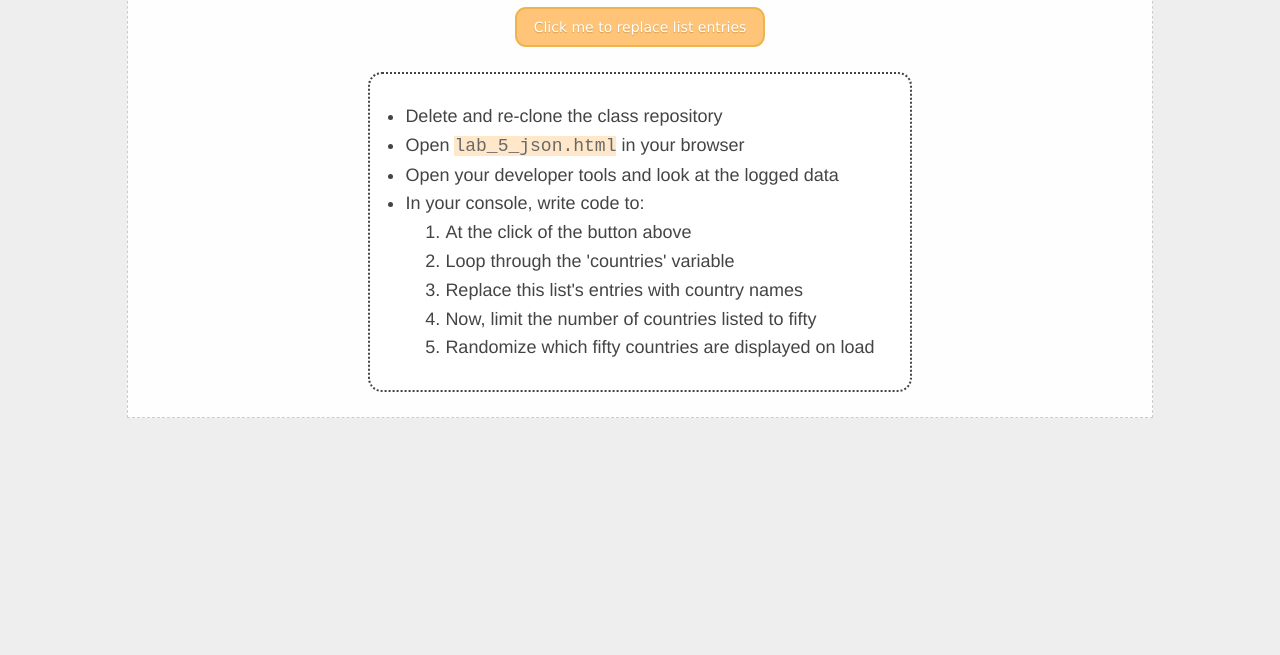
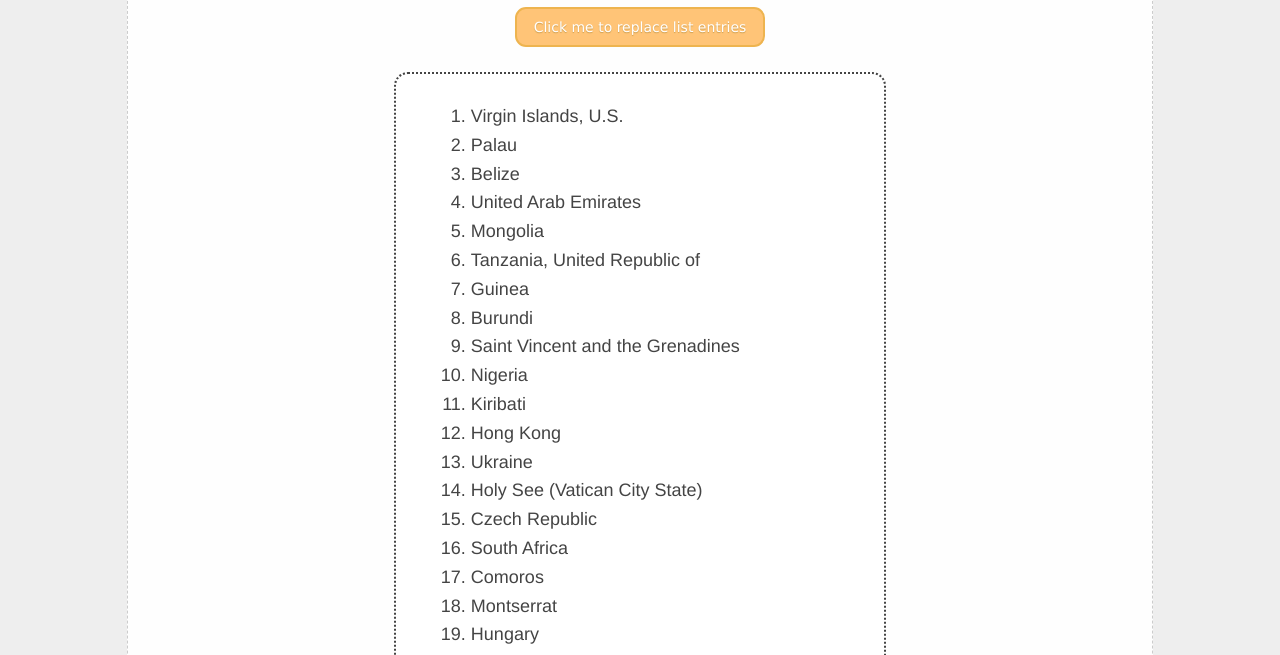
Before and after one commit to ctang125/ctang125.github.io, a plain HTML site: page lab_5/lab_5_json.html in a window 1280 px wide. Both pictures are taken after a click on the button "Click me to replace list entries". Shown: the part 142-797 px from the top of the page. Drawn offline with Linux system fonts and the light colour scheme.

Commit message:
Answered Lab

```diff
--- a/lab_5/lab_5_json.html
+++ b/lab_5/lab_5_json.html
@@ -11,7 +11,7 @@
     <div class="wrapper">
       <div class="header">Test JSON page</div>
       <!-- <button class="button" onclick="loadData()">Load Some JSON</button> -->
-      <button class="button" onclick="console.log('You haven\'t written a function yet!');">Click me to replace list entries</button>
+      <button class="button" onclick="replace()">Click me to replace list entries</button>
       <div class="content">
         <ul class="instructions">
           <li>Delete and re-clone the class repository</li>
@@ -278,7 +278,27 @@
       { "name": "Zambia", "code": "ZM" },
       { "name": "Zimbabwe", "code": "ZW" }
     ]
+
+    sessionStorage.setItem('newCountries', JSON.stringify(countries));
+    const edits = sessionStorage.getItem('newCountries');
+
+
+    function randomize() {
+        return Math.floor(Math.random() * (countries.length));
+    }
+
+    function replace() {
+        let newList = "";
+        let oldList = document.getElementsByClassName("instructions");
+        let i;
+        for (i = 0; i < 50; i++) {
+            newList += "<li>" + countries[randomize(0, countries.length)].name + '<br>';
+        }
+        oldList[0].innerHTML = "<ol>" + newList;
+    }
+
     console.log("List of countries in the world", countries);
+
   </script>
 </body>
 
```
